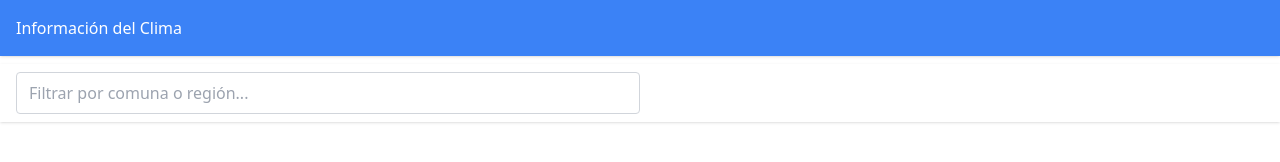
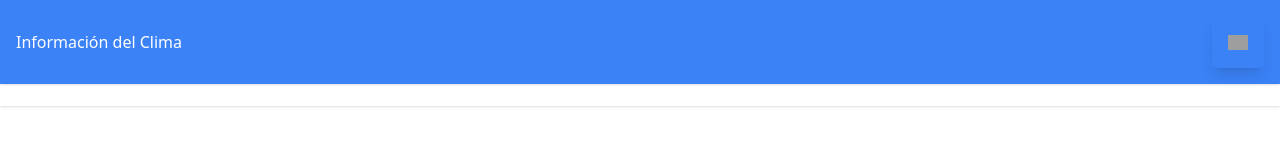
Before and after one commit to CristobalAvalos/taller-webmovil, a plain HTML site: page html/api3.html in a window 1280 px wide. Drawn offline with nearby package versions, Linux system fonts and the light colour scheme; no server answers; grey boxes are pictures that could not be loaded.

Commit message:
Act api3
Se añade el boton home

```diff
--- a/html/api3.html
+++ b/html/api3.html
@@ -11,13 +11,20 @@
 <body>
 
 
-    <div class = "fixed top-0 left-0 w-full bg-blue-500 text-white p-4 shadow z-50">
-      Información del Clima
-    </div>
+   <div class="fixed top-0 left-0 w-full bg-blue-500 text-white p-4 shadow z-50 flex items-center justify-between">
+    <span>Información del Clima</span>
 
-    <div class="w-full bg-white py-2 px-4 shadow flex flex-col sm:flex-row items-center gap-2 mt-16 z-40 sticky top-16">
-      <input type="text" placeholder="Filtrar por comuna o región..." class="w-full sm:w-1/2 border border-gray-300 rounded px-3 py-2 focus:outline-none focus:ring-2 focus:ring-blue-400" oninput="filtrarClima(this.value)">
-    </div>
+    <button class="shadow-lg rounded flex items-center justify-center p-4">
+      <a href="home.html">
+        <img class="w-5 h-5 object-contain" src="https://uxwing.com/wp-content/themes/uxwing/download/web-app-development/home-page-white-icon.png" alt="Inicio">
+      </a>
+    </button>
+  </div>
+
+
+  <div class="w-full bg-white py-6 px-4 shadow flex flex-col sm:flex-row items-center gap-2 mt-30  z-40 sticky top-16">
+    <input type="text" placeholder="Filtrar por comuna o región..." class="w-full sm:w-1/2 border border-gray-300 rounded px-3 py-2 focus:outline-none focus:ring-2 focus:ring-blue-400" oninput="filtrarClima(this.value)">
+  </div>
 
   <div class="grid grid-cols-1 gap-4 mt-4 px-2 sm:grid-cols-2 md:grid-cols-3 lg:grid-cols-4">
         <!-- Las tarjetas de clima se insertan aquí -->
```
